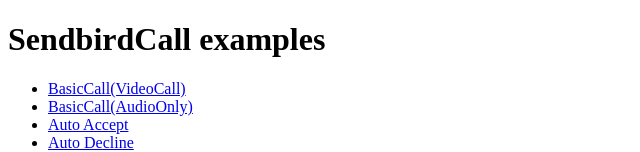
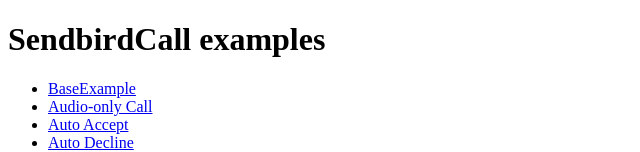
Before and after one commit to sendbird/examples-calls-javascript, a website: page index.html in a window 1280 px wide. Shown: the top 152 px of the page, without its empty margins (0-640 px from the left). Drawn offline with Linux system fonts and the light colour scheme.

Commit message:
add README files
change directory name basic-call -> base-example

```diff
--- a/index.html
+++ b/index.html
@@ -39,9 +39,9 @@
       <h1>SendbirdCall examples</h1>
       <section>
           <ul>
-              <li><a href="./video-call/main.html">BasicCall(VideoCall)</a></li>
+              <li><a href="./base-example/main.html">BaseExample</a></li>
 
-              <li><a href="./audio-call/main.html">BasicCall(AudioOnly)</a></li>
+              <li><a href="./audio-call/main.html">Audio-only Call</a></li>
 
               <li><a href="./auto-accept-call/main.html">Auto Accept</a></li>
 
```
Also changed, not shown: README.md (added), audio-call/README.md (added), auto-accept-call/README.md (added), auto-decline-call/README.md (added), base-example/README.md (added), base-example/js/main.js (renamed from video-call/js/main.js), base-example/main.html (renamed from video-call/main.html), local-recording/README.md (added), screen-capture/README.md (added), screen-share/README.md (added).
